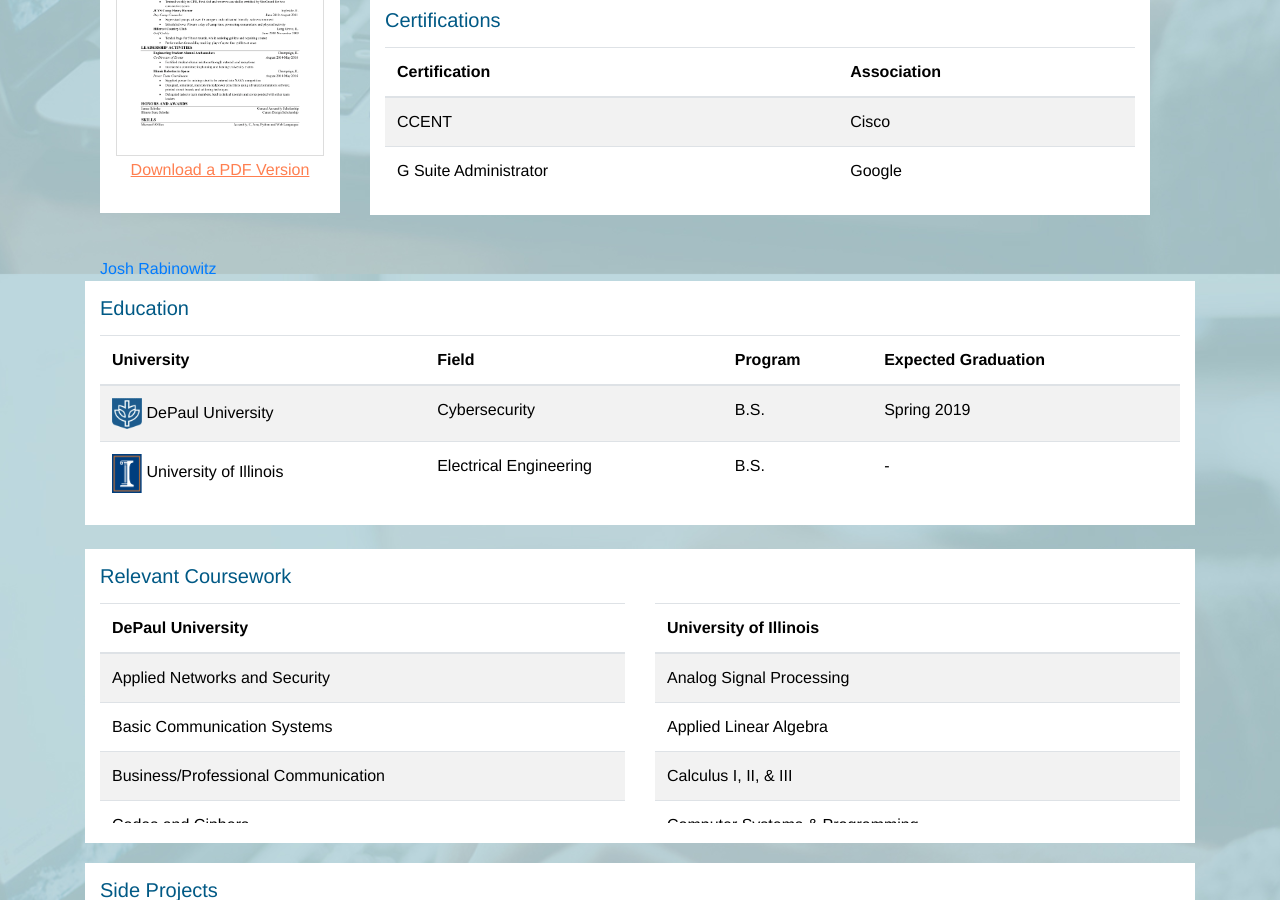
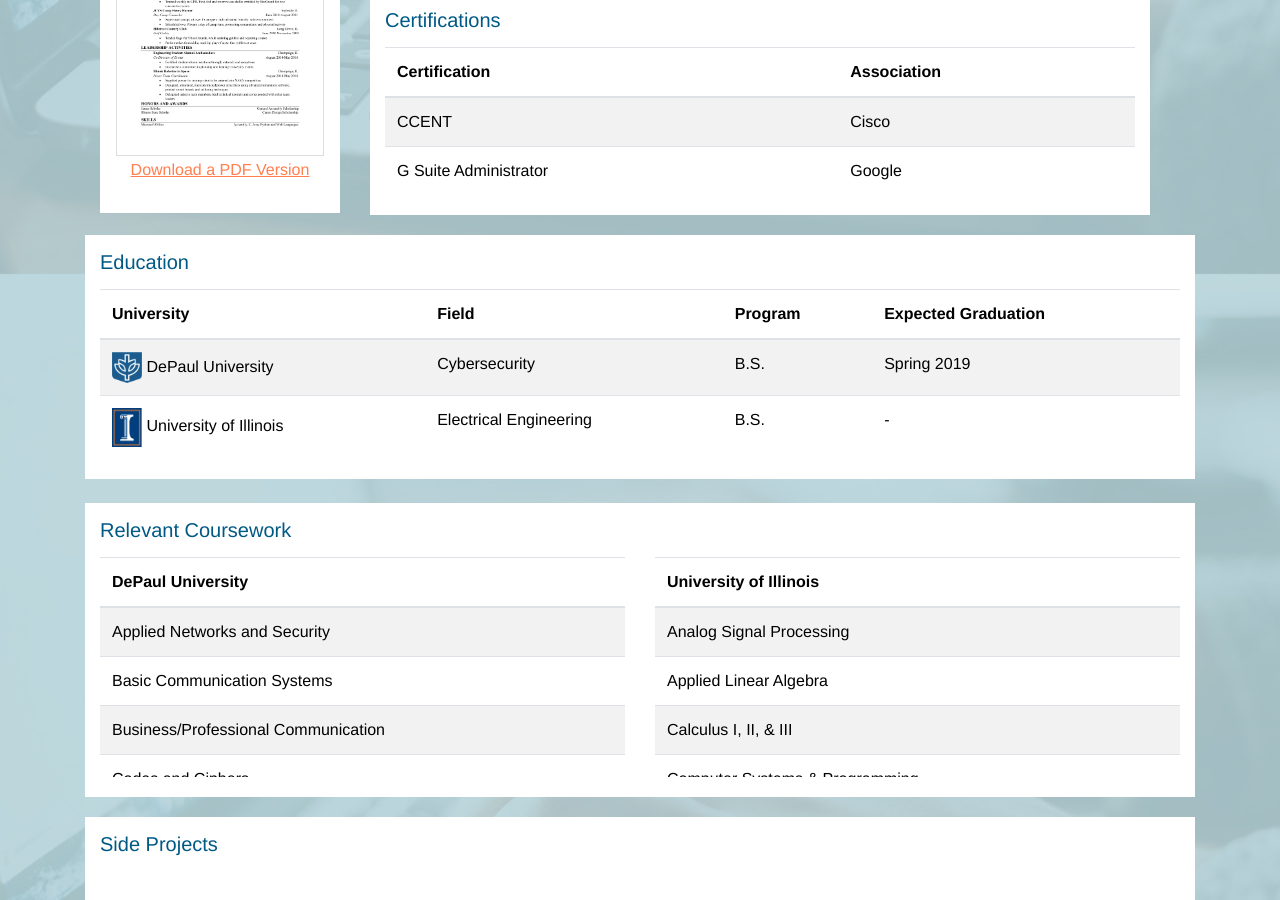
Before and after one commit to jrabinowitz2/jrabinowitz2.github.io, a Jekyll site: the page built from index.html, in a window 1280 px wide and 900 px high, scrolled down 666 px. Built offline with Jekyll 4.4.1, drawn with Linux system fonts in a browser that asks for light colours; nearby versions of some CDN libraries; comment, search, counter and statistics services are not loaded.

Commit message:
removed broken badge

```diff
--- a/_includes/head.html
+++ b/_includes/head.html
@@ -3,6 +3,9 @@
   <meta name="viewport" content="width=device-width, initial-scale=1.0">
   <meta http-equiv="X-UA-Compatible" content="ie=edge">
   <title>{{site.title}}</title>
+  <link rel="stylesheet" href="/css/main.css">
 
-  <link rel="stylesheet" href="/css/main.css">
+  <!-- LinkedIn Badge -->
+<script type="text/javascript" src="https://platform.linkedin.com/badges/js/profile.js" async defer></script>
+
 </head>
--- a/_layouts/default.html
+++ b/_layouts/default.html
@@ -1,10 +1,8 @@
 <!DOCTYPE html>
 <html lang="en">
+{% include head.html %}
 
-<!-- Parallax effect -->
-<div class="parallax">
-
-       {% include head.html %}
+<div class="parallax"><!-- Parallax effect -->
        <body>
              {% include header.html %}
              <div class="container">
@@ -12,8 +10,6 @@
             </div>
       {% include footer.html %}
       </body>
-      {% include jsimports.html %}
-
 </div>
-
+{% include jsimports.html %}
 </html>
--- a/index.html
+++ b/index.html
@@ -6,8 +6,8 @@
 	<div class="col-sm-3">
 		<!--{% include section_portrait.html %}-->
 		{% include section_contact.html %}<br>
-		{% include section_resume.html %}<br>
-		{% include LI.html %}
+		{% include section_resume.html %}
+		<!-- {% include LI.html %} -->
 	</div>
     	<div class="col-sm-9">
 		{% include section_intro.html %}
@@ -15,8 +15,6 @@
 		{% include section_certs.html %}
 	</div>
 </div>
-
 {% include section_education.html %}
 {% include section_courses.html %}
 {% include section_github.html %}
-<!-- {% include section_rss.html %} -->
```
Also changed, not shown: 1 other file.
